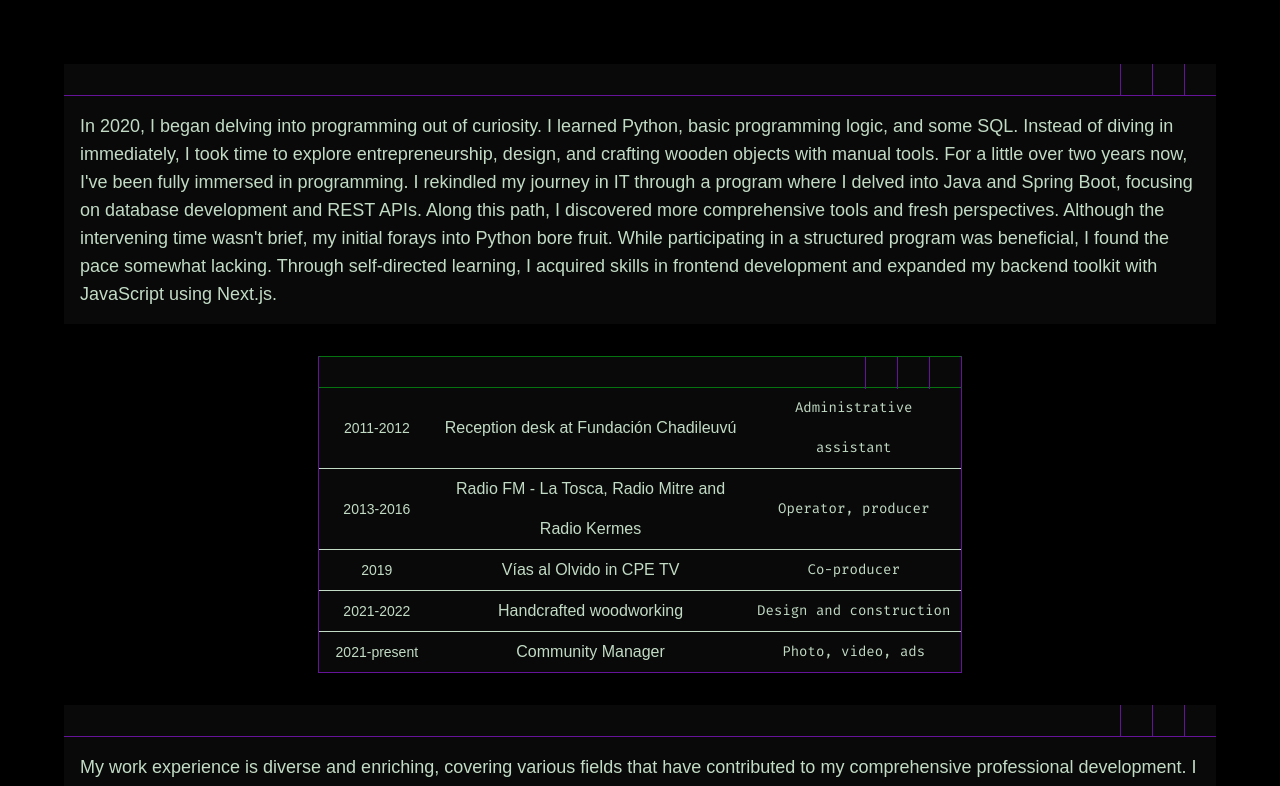
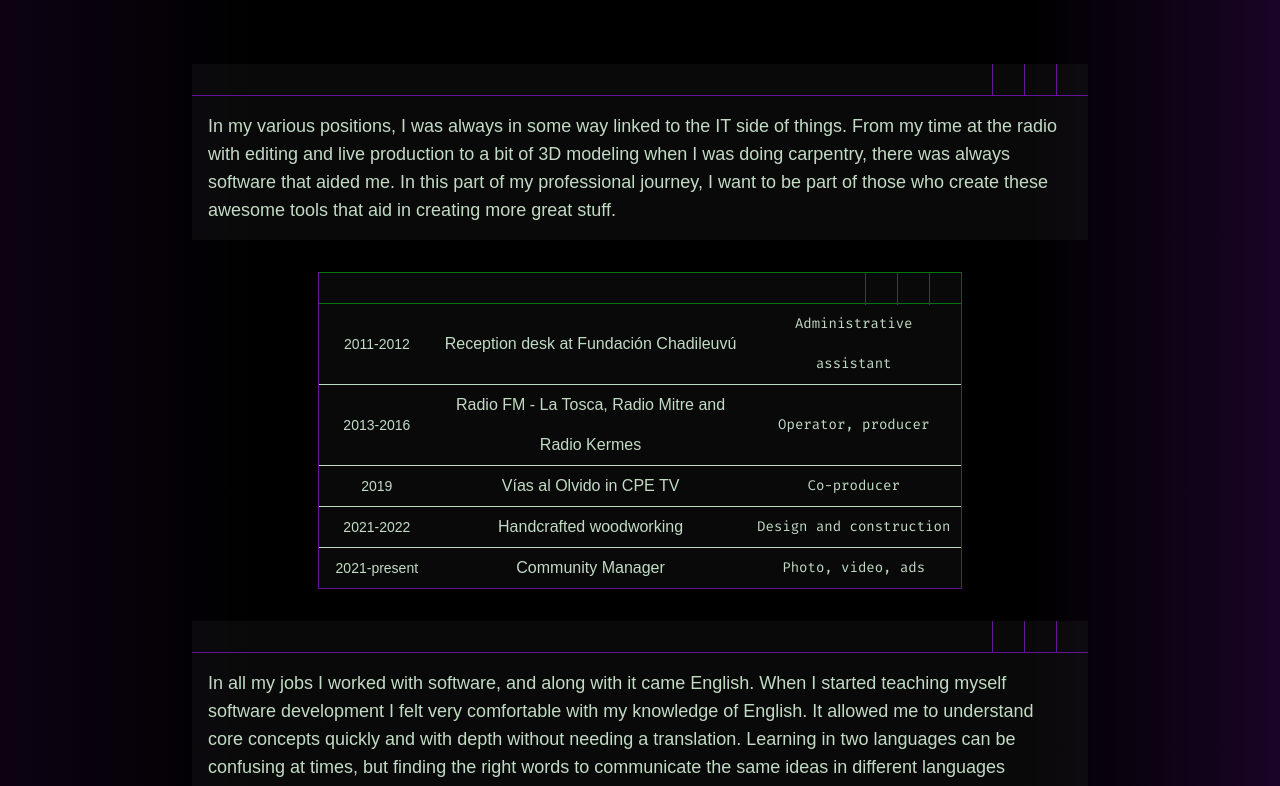
Before and after one commit to matigomez808/magomezdevPortfolio, a Next.js app: page /cv in a window 1280 px wide. Shown: the part 271-1057 px from the top of the page. Built offline with nearby package versions, Linux system fonts and the light colour scheme; a web font is replaced by a local one.

Commit message:
updated translations and cv ui positioning

```diff
--- a/public/locales/en/translation.json
+++ b/public/locales/en/translation.json
@@ -19,10 +19,9 @@
     "title": "Software Developer",
     "location": "Santa Rosa, La Pampa, Argentina",
     "aboutMeTitle": "About me",
-    "aptitudes": "In 2020, I began delving into programming out of curiosity. I learned Python, basic programming logic, and some SQL. Instead of diving in immediately, I took time to explore entrepreneurship, design, and crafting wooden objects with manual tools. For a little over two years now, I've been fully immersed in programming. I rekindled my journey in IT through a program where I delved into Java and Spring Boot, focusing on database development and REST APIs. Along this path, I discovered more comprehensive tools and fresh perspectives. Although the intervening time wasn't brief, my initial forays into Python bore fruit. While participating in a structured program was beneficial, I found the pace somewhat lacking. Through self-directed learning, I acquired skills in frontend development and expanded my backend toolkit with JavaScript using Next.js.",
     "education": {
       "title": "Formation",
-      "description": "",
+      "description": "In all my jobs I worked with software, and along with it came English. When I started teaching myself software development I felt very comfortable with my knowledge of English. It allowed me to understand core concepts quickly and with depth without needing a translation. Learning in two languages can be confusing at times, but finding the right words to communicate the same ideas in different languages teaches almost as much as writing code.",
       "items": [
         {
           "title": "First Certificate of English - Cambridge",
@@ -58,7 +57,7 @@
     },
     "experience": {
       "title": "Journey",
-      "description": "My work experience is diverse and enriching, covering various fields that have contributed to my comprehensive professional development. I began my career at the Chadileuvú Foundation, where I managed the front desk, honing administrative skills and customer service abilities. Subsequently, I worked as a radio operator at several local stations, including FM La Tosca, Radio Mitre, and Radio Kermes, gaining expertise in communication, technical equipment handling, and live broadcast coordination. In 2019, I co-produced the documentary 'Vías al Olvido' for CPE TV, merging my communication and audiovisual skills. This project allowed me to engage in content creation from conceptualization to final production, collaborating with a multidisciplinary team and managing resources to meet deadlines. Moreover, it enhanced my storytelling proficiency and effective message delivery through visual and auditory media. Starting in 2021, I pursued artisanal carpentry, enriching my creativity and attention to detail. Concurrently, I took on roles in photography, videography, and as a Community Manager at Agur, a local venture. These experiences helped me develop technical skills in visual content editing and production, as well as digital marketing strategies and social media management, all of which are pivotal to my current focus on software development.",
+      "description": "In my various positions, I was always in some way linked to the IT side of things. From my time at the radio with editing and live production to a bit of 3D modeling when I was doing carpentry, there was always software that aided me. In this part of my professional journey, I want to be part of those who create these awesome tools that aid in creating more great stuff.",
       "items": [
         {
           "date": "2011-2012",
--- a/src/components/pages/CurriculumVitae.jsx
+++ b/src/components/pages/CurriculumVitae.jsx
@@ -30,9 +30,9 @@ export const CurriculumVitae = () => {
       <Banner src={keysImage} alt="imagen de un teclado" border="bg-black" imageStyles="relative " />
 
       <Container id="cv"
-        className=""
+        className="lg:max-w-[80dvw] mx-auto"
         layout=""
-        background="bg-black">
+        background="">
         <Container id="cv-heading"
           className=""
 
@@ -49,11 +49,12 @@ export const CurriculumVitae = () => {
 
         </Container>
 
-        <Container id="aptitudes">
+        <Container id="description">
           <WindowContainer alternate>
             <p className="text-pretty text-lg font-light">
               <Suspense fallback='Loading...'>
-                {t(`cv.aptitudes`)}
+                {t(`cv.experience.description`)}
+
               </Suspense>
             </p>
           </WindowContainer>
@@ -72,7 +73,7 @@ export const CurriculumVitae = () => {
           <WindowContainer alternate>
             <p className="text-pretty text-lg font-light">
               <Suspense fallback='Loading...'>
-                {t(`cv.experience.description`)}
+                {t(`cv.education.description`)}
               </Suspense>
             </p>
           </WindowContainer>
```
Also changed, not shown: public/locales/es/translation.json (+4 -4 lines).
